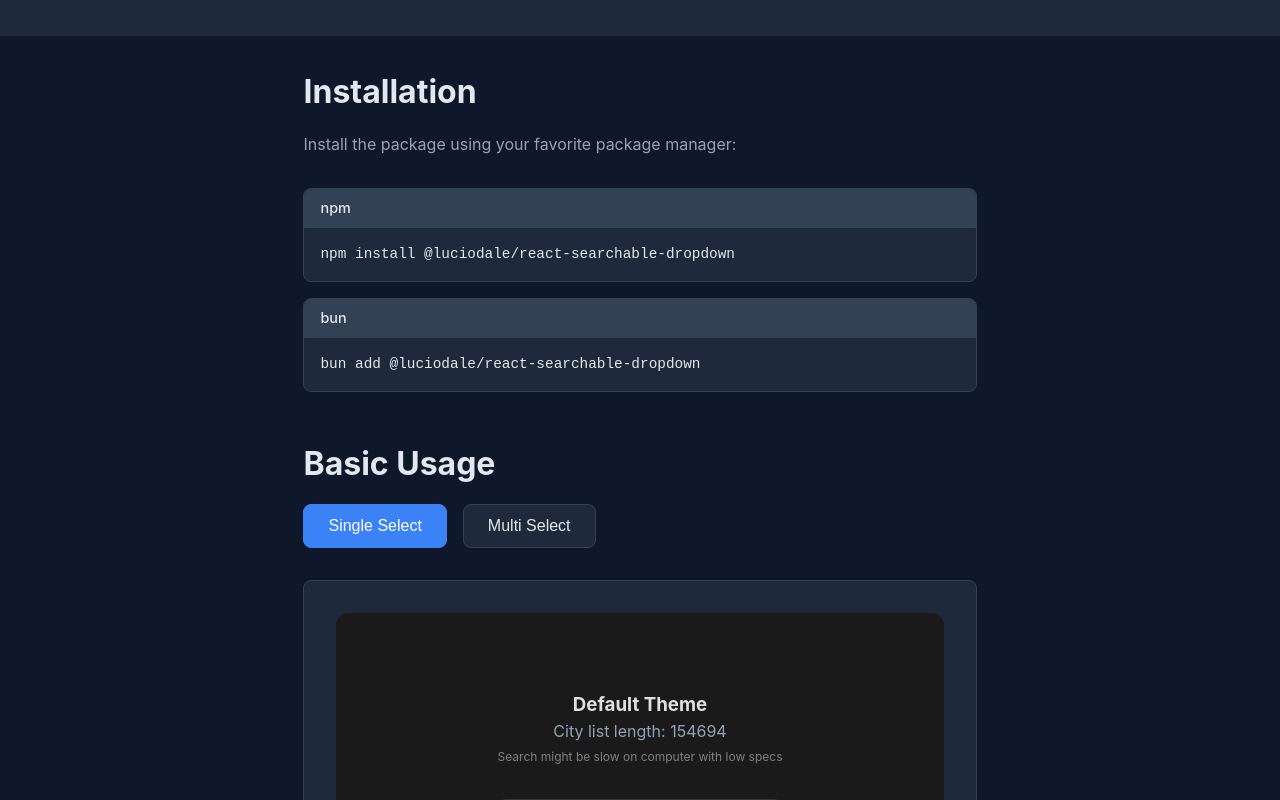
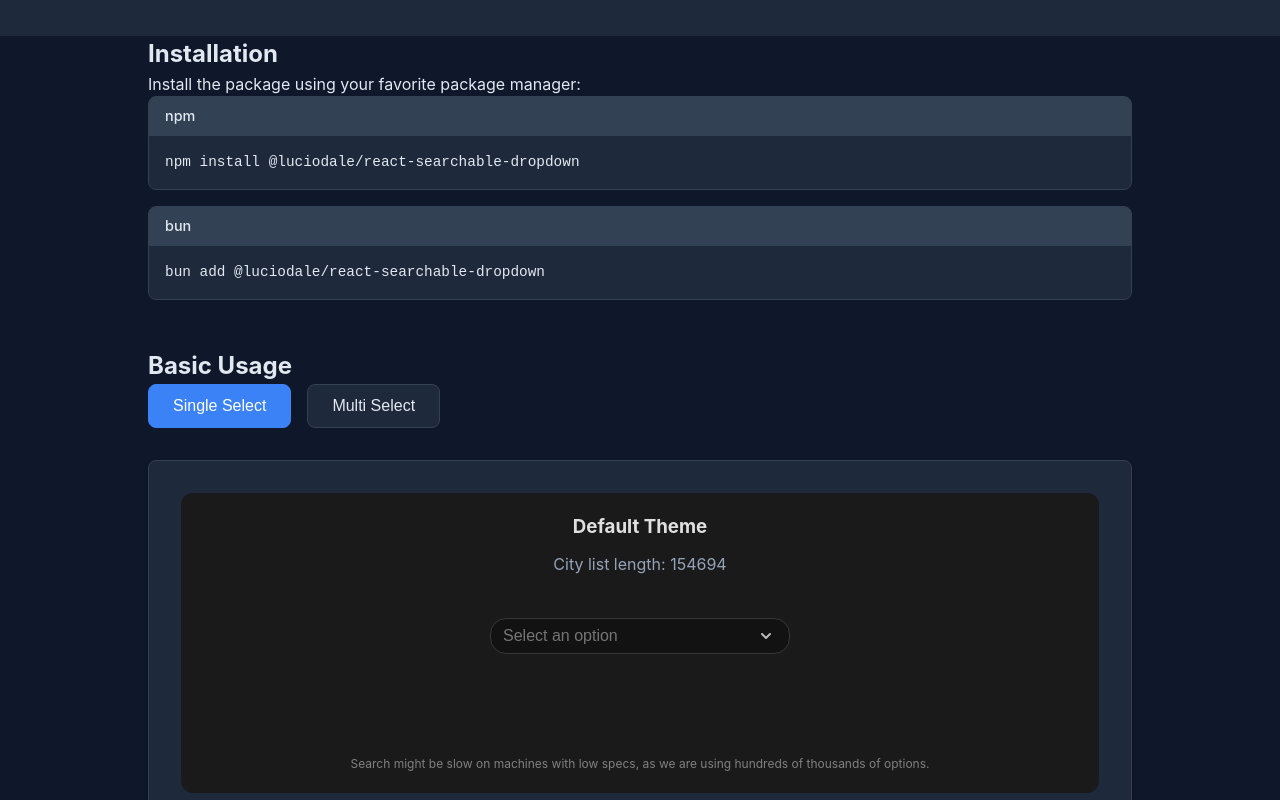
Before and after one commit to luciodale/react-searchable-dropdown, a React (Vite) app in the folder dev/: page / in a window 1280 px wide. Shown: the part 380-1180 px from the top of the page. Built offline with nearby package versions, Linux system fonts and the light colour scheme.

Commit message:
Checkpoint

```diff
--- a/dev/src/App.css
+++ b/dev/src/App.css
@@ -124,23 +124,23 @@ body {
 
 /* Main Content */
 .docs-main {
+  width: 100%;
   max-width: 1200px;
   margin: 0 auto;
-  padding: 2rem 1rem;
-  flex: 1;
+  padding: 0 8px;
 }
 
 .docs-section {
   margin-bottom: 3rem;
 }
 
-.docs-section h2 {
+.text-and-dropdown h2 {
   font-size: 2rem;
   margin: 0 0 1rem;
   color: var(--text-color);
 }
 
-.docs-section p {
+.text-and-dropdown p {
   color: var(--text-color-light);
   margin-bottom: 2rem;
 }
@@ -291,3 +291,40 @@ body {
     box-shadow: 0 4px 6px -1px rgba(0, 0, 0, 0.2), 0 2px 4px -1px rgba(0, 0, 0, 0.1);
   }
 }
+
+.container {
+  padding: 20px 20px;
+  border-radius: 12px;
+  background: #1a1a1a;
+  color: #e0e0e0;
+  min-height: 300px;
+  display: flex;
+  flex-direction: column;
+  justify-content: space-between;
+  align-items: center;
+}
+
+.text-and-dropdown {
+  display: flex;
+  flex-direction: column;
+  align-items: center;
+  gap: 10px;
+}
+
+.info-text {
+  font-size: 12px;
+  color: gray;
+}
+
+@media (min-width: 768px) {
+  .docs-main {
+    width: 90%;
+    padding: 0 20px;
+  }
+}
+
+@media (min-width: 1024px) {
+  .docs-main {
+    width: 80%;
+  }
+}
--- a/dev/src/components/MultiDropdownDemo.tsx
+++ b/dev/src/components/MultiDropdownDemo.tsx
@@ -3,16 +3,19 @@ import React, { useState } from "react";
 import "../../../src/assets/multi-style.css";
 import { SearchableDropdownMulti } from "../../../src/index";
 // import { SearchableDropdown, SearchableDropdownMulti } from "@luciodale/react-searchable-dropdown";
-import { containerStyle } from "../constants";
 import { sampleOptions } from "../mock";
 
 export function MultiDropdownDemo() {
-	const [values, setValues] = useState<string[] | undefined>();
+	const [values, setValues] = useState<string[] | undefined>(undefined);
 
 	return (
-		<div style={containerStyle}>
+		<div className="container">
+			<div className="text-and-dropdown">
+				<h3>Default Theme</h3>
+				<p>City list length: {sampleOptions.length}</p>
+
 				<SearchableDropdownMulti
-				dropdownOptionsHeight={52 * 6}
+					dropdownOptionsHeight={312}
 					placeholder="Select an option"
 					options={sampleOptions}
 					values={values}
@@ -20,5 +23,10 @@ export function MultiDropdownDemo() {
 					debounceDelay={0}
 				/>
 			</div>
+			<p className="info-text">
+				Search might be slow on machines with low specs, as we are using hundreds of thousands of
+				options.
+			</p>
+		</div>
 	);
 }
--- a/dev/src/components/SingleDropdownDemo.tsx
+++ b/dev/src/components/SingleDropdownDemo.tsx
@@ -3,22 +3,16 @@ import React, { useState } from "react";
 import "../../../src/assets/single-style.css";
 import { SearchableDropdown } from "../../../src/index";
 // import { SearchableDropdown, SearchableDropdownMulti } from "@luciodale/react-searchable-dropdown";
-import { containerStyle } from "../constants";
 import { sampleOptions } from "../mock";
 
 export function SingleDropdownDemo() {
 	const [value, setValue] = useState<string | undefined>(undefined);
 
 	return (
-		<div style={containerStyle}>
+		<div className="container">
+			<div className="text-and-dropdown">
 				<h3>Default Theme</h3>
-			<p style={{ textAlign: "center" }}>
-				City list length: {sampleOptions.length}
-				<br />
-				<span style={{ fontSize: "12px", color: "gray" }}>
-					Search might be slow on computer with low specs
-				</span>
-			</p>
+				<p>City list length: {sampleOptions.length}</p>
 
 				<SearchableDropdown
 					dropdownOptionsHeight={312}
@@ -29,5 +23,11 @@ export function SingleDropdownDemo() {
 					debounceDelay={0}
 				/>
 			</div>
+
+			<p className="info-text">
+				Search might be slow on machines with low specs, as we are using hundreds of thousands of
+				options.
+			</p>
+		</div>
 	);
 }
--- a/dev/src/components/SlickGreyDropdownDemo.tsx
+++ b/dev/src/components/SlickGreyDropdownDemo.tsx
@@ -1,7 +1,6 @@
 // dev/src/demos/FrostedEleganceDropdownDemo.tsx
 import React, { useState } from "react";
 import { SearchableDropdown } from "../../../src/index";
-import { containerStyle } from "../constants";
 import { sampleOptions } from "../mock";
 import "../styles/slick-grey.css";
 
@@ -9,7 +8,7 @@ export function SlickGreyEleganceDropdownDemo() {
 	const [selectedValue, setSelectedValue] = useState<string | undefined>(undefined);
 
 	return (
-		<div style={containerStyle}>
+		<div className="container">
 			<h3>Slick Grey Elegance Theme</h3>
 			<p> List length: {sampleOptions.length}</p>
 			<SearchableDropdown
--- a/dev/src/constants.ts
+++ /dev/null
@@ -1,11 +0,0 @@
-export const containerStyle: React.CSSProperties = {
-	padding: "20px 20px",
-	borderRadius: "12px",
-	background: "#1a1a1a",
-	color: "#e0e0e0",
-	minHeight: "300px",
-	display: "flex",
-	flexDirection: "column",
-	justifyContent: "center",
-	alignItems: "center",
-};
```
Also changed, not shown: dev/src/components/DefaultDropdownDemo.tsx (added, +42 -0 lines). Lines whose indentation alone changed are shown as unchanged.
